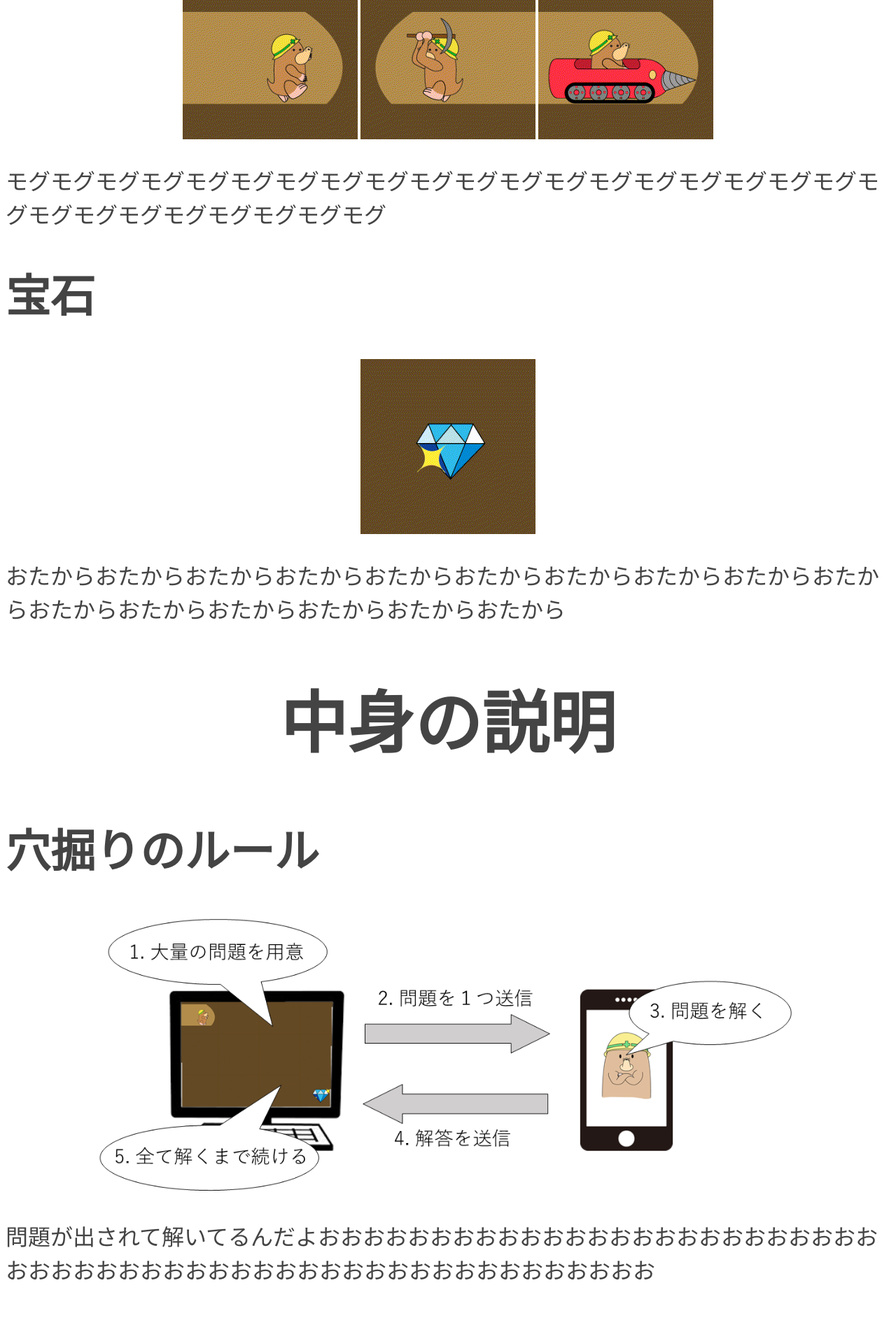
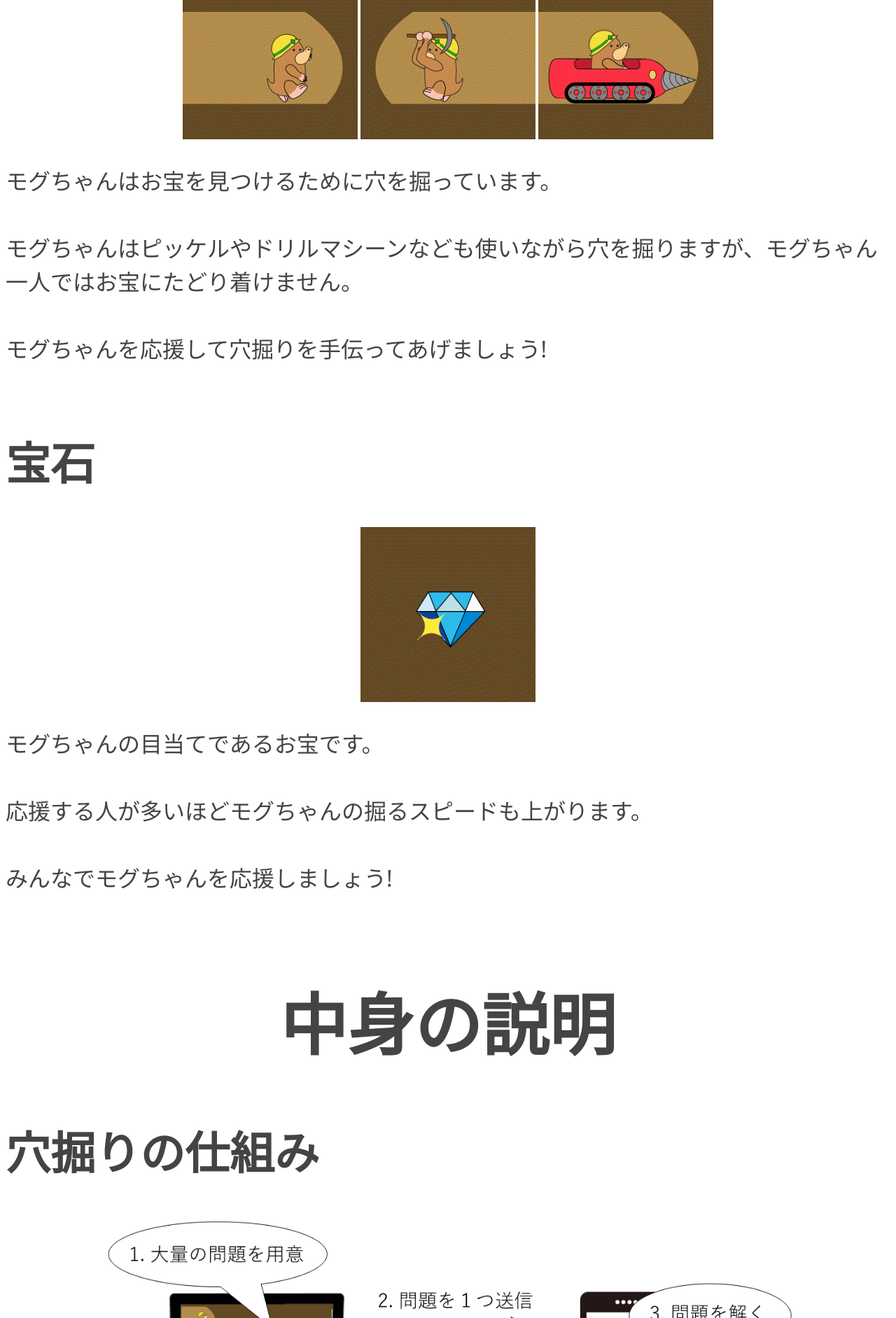
Before and after one commit to cdlab-sit/BBDC, a Flask app: template templates/description.html in a window 1280 px wide. Shown: the part 1600-3483 px from the top of the page at 70% size. Run offline with Flask 2, Linux system fonts and the light colour scheme; the template is opened without the code that fills it, so the values that code supplies are empty.

Commit message:
説 明 完 成(のつもり)

```diff
--- a/templates/description.html
+++ b/templates/description.html
@@ -34,7 +34,7 @@
         <img src="../static/img/drill-250-250-30.gif" alt="drill">
       </div>
       <div class="text">
-        <p>モグモグモグモグモグモグモグモグモグモグモグモグモグモグモグモグモグモグモグモグモグモグモグモグモグモグモグモグ</p>
+        <p>モグちゃんはお宝を見つけるために穴を掘っています。<br><br>モグちゃんはピッケルやドリルマシーンなども使いながら穴を掘りますが、モグちゃん一人ではお宝にたどり着けません。<br><br>モグちゃんを応援して穴掘りを手伝ってあげましょう!<br><br></p>
       </div>
 
       <div class="text">
@@ -44,39 +44,39 @@
         <img src="../static/img/treasure-250-250-30.gif" alt="sutegoro">
       </div>
       <div class="text">
-        <p>おたからおたからおたからおたからおたからおたからおたからおたからおたからおたからおたからおたからおたからおたからおたからおたから</p>
+        <p>モグちゃんの目当てであるお宝です。<br><br>応援する人が多いほどモグちゃんの掘るスピードも上がります。<br><br>みんなでモグちゃんを応援しましょう!<br><br></p>
       </div>
 
       <div class="text">
         <h1 class="centerh">中身の説明</h1>
       </div>
       <div class="text">
-        <h1 class="H">穴掘りのルール</h1>
+        <h1 class="H">穴掘りの仕組み</h1>
       </div>
       <div class="image">
         <img src="../static/img/gennri1.png" width=1000 alt="原理">
       </div>
       <div class="text">
-        <p>問題が出されて解いてるんだよおおおおおおおおおおおおおおおおおおおおおおおおおおおおおおおおおおおおおおおおおおおおおおおおおおおおおお</p>
+        <p>まず、穴掘り画面が写っているパソコンがランダムな数字を1000個用意します。<br><br>この数字を1つずつ応援者のスマホに送ります。<br><br>応援者のスマホで送られてきた数字を素因数分解し、解答を返します。<br><br>これを数字1000個分繰り返します。<br><br>モグちゃんは区切り区切りで穴を掘っていき、1000個解き終わった時に宝石にたどり着きます。<br><br></p>
       </div>
 
       <div class="text">
-        <h1 class="H">速くする方法</h1>
+        <h1 class="H">速くなる仕組み</h1>
       </div>
       <div class="image">
         <img src="../static/img/gennri2.png" width=1000 alt="みんなで協力">
       </div>
       <div class="text">
-        <p>だからみんなでアクセスしよよおおおおおおおおおおおおおおおおおおおおおおおおおおおおおおおおおおおおおおおおおおおおおおおおおおおおおお</p>
+        <p>応援者が増えるということは、出題される問題を解く人数が増えるということです。<br><br>出題される問題の数は決まっているので、解く人数が増えれば処理の時間は短くなり、モグちゃんの穴掘りが速くなります。<br><br></p>
       </div>
 
       <div class="text">
         <h1 class="H">分散処理</h1>
-        <p>こういう感じに処理を速くする技術を分散処理といって、色んなことに使われてるおおおおおおおおおおおおおおおおおおおおおおおおお</p>
+        <p>このように複数のコンピュータで処理を分担する方式を分散処理(あるいは分散コンピューティング)と呼びます。<br><br>近年データが大規模化している中で、一つのコンピュータで大規模のデータを処理すると、そのコンピュータへの負担が大きくなりパフォーマンスが落ちるなどの問題となります。<br><br>このような問題を解決する技術として分散処理は注目を集めています。</p>
       </div>
 
       <div class="text">
-        <h1 class="centerh">研究室</h1>
+        <h1 class="centerh">発表研究室</h1>
       </div>
       <div class="image">
         <img src="../static/img/cdlab-logo.png" width=700 alt="山崎さんの写真">
@@ -93,7 +93,7 @@
         <h1 class="H">リンク</h1>
         <a  href="https://www.shibaura-it.ac.jp/laboratories/kenichi_yamazaki.html" target="_blank">芝浦工業大学ホームページ</a><br>
         <a  href="https://admissions.shibaura-it.ac.jp/laboratories/guide/detail/0250.html" target="_blank">入試情報サイト</a><br>
-        <a  href="http://www.sic.shibaura-it.ac.jp/~yamaken/index.html" target="_blank">cdlabホームページ</a><br>
+        <a  href="http://www.sic.shibaura-it.ac.jp/~yamaken/index.html" target="_blank">cdlabホームページ</a><br><br>
         <h1 class="centerh">GitHub</h1>
         <p>「穴掘れ!モグちゃん!!」はGitHubにてソースコードを公開しています。</p><br>
         <a href="https://github.com/cdlab-sit/BBDC"  target="_blank">GitHub"穴掘れ!モグちゃん!!"</a>
```
Also changed, not shown: static/img/dig-start.png.
